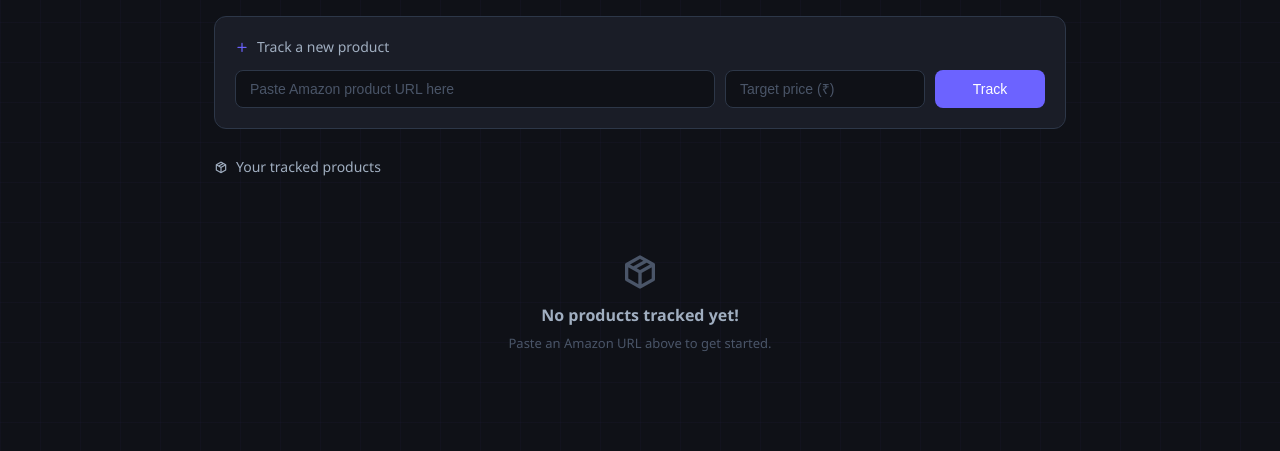
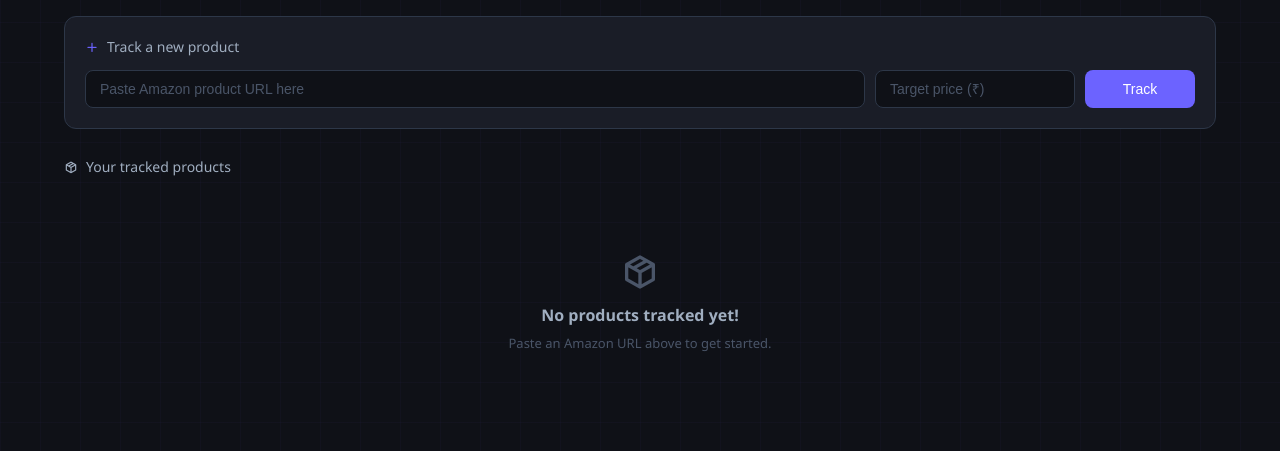
Before and after one commit to govind-krishnan-j/amazon-price-tracker, a Flask app: page /dashboard in a window 1280 px wide. Shown: the part 58-509 px from the top of the page. Run offline with Flask 3, Linux system fonts and the light colour scheme; the visitor is signed in with stand-in values (Sample User, id 1); data that the repository does not hold is empty.

Commit message:
Updated the UI to fill the pages completely

```diff
--- a/templates/base.html
+++ b/templates/base.html
@@ -30,7 +30,7 @@
 </nav>
 
     <!-- Flash messages -->
-    <div style="max-width:900px;margin:16px auto;padding:0 24px">
+    <div style="max-width:1200px;margin:16px auto;padding:0 24px">
         {% with messages = get_flashed_messages(with_categories=true) %}
             {% if messages %}
                 {% for category, message in messages %}
@@ -43,7 +43,7 @@
         {% endwith %}
     </div>
 
-    <div style="max-width:900px;margin:0 auto;padding:0 24px 40px">
+    <div style="max-width:1200px;margin:0 auto;padding:0 24px 40px">
         {% block content %}{% endblock %}
     </div>
 
--- a/templates/dashboard.html
+++ b/templates/dashboard.html
@@ -30,7 +30,7 @@
 </div>
 
 {% if products %}
-<div style="display:grid;grid-template-columns:1fr 1fr;gap:16px">
+<div style="display:grid;grid-template-columns:1fr 1fr 1fr;gap:16px">
     {% for product in products %}
     <div class="dark-card">
         <div style="font-size:13px;color:#e2e8f0;margin-bottom:14px;line-height:1.5">
```
